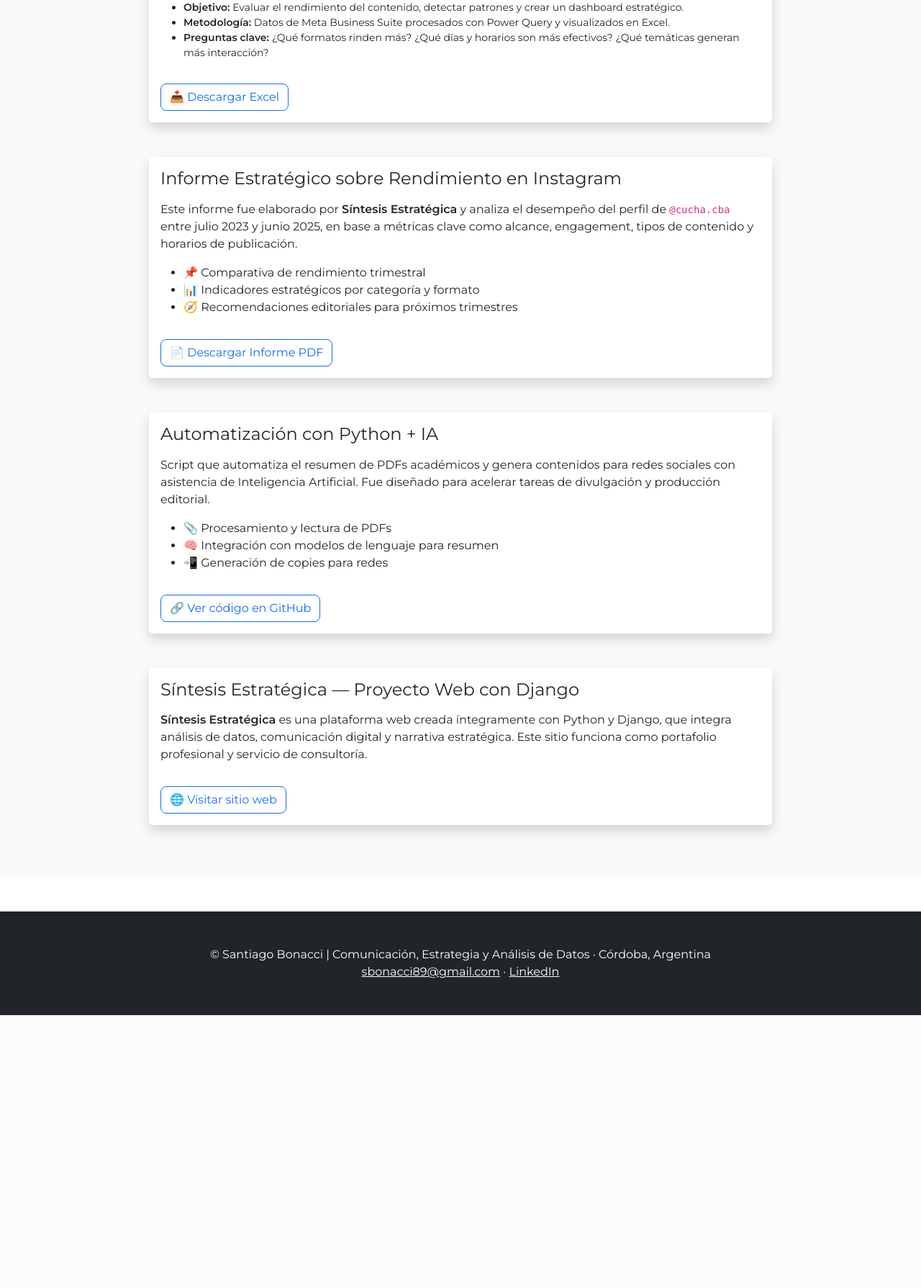
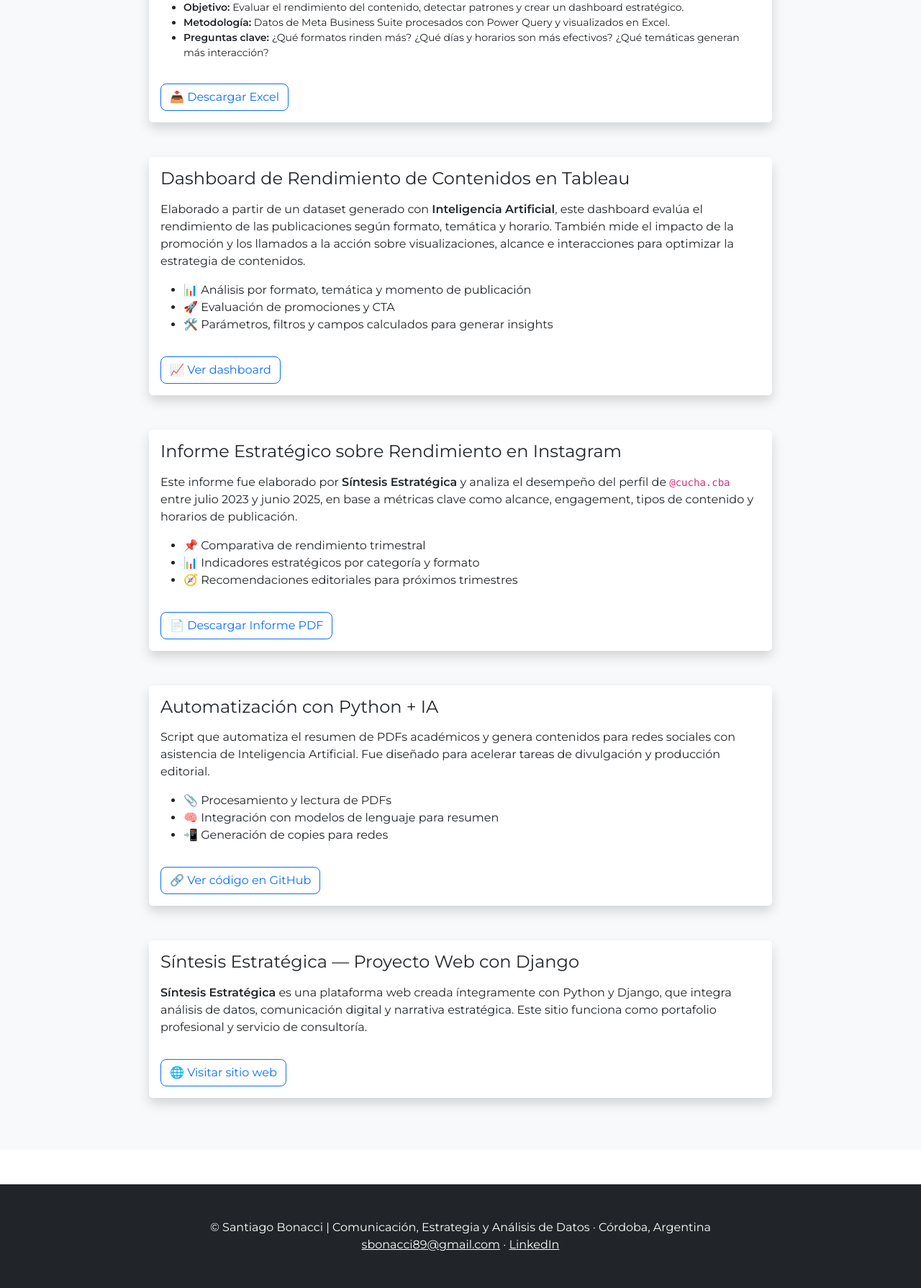
Before and after one commit to sbonacci33/mi_portfolio, a Flask app: page /trabajos in a window 1280 px wide. Shown: the part 614-2403 px from the top of the page at 72% size. Before the commit the page ends 2024 px from the top, so only its background shows below. Run offline with Flask 3, Linux system fonts and the light colour scheme; some libraries are stand-ins or nearby versions.

Commit message:
Add Tableau dashboard project and update Instagram report link

```diff
--- a/templates/trabajos.html
+++ b/templates/trabajos.html
@@ -42,6 +42,23 @@
                     </div>
                 </div>
 
+                <!-- Dashboard Tableau -->
+                <div class="card mb-5 shadow rounded border-0">
+                    <div class="card-body">
+                        <h4 class="card-title mb-3">Dashboard de Rendimiento de Contenidos en Tableau</h4>
+                        <p>
+                            Elaborado a partir de un dataset generado con <strong>Inteligencia Artificial</strong>, este dashboard evalúa el rendimiento de las publicaciones según formato, temática y horario.
+                            También mide el impacto de la promoción y los llamados a la acción sobre visualizaciones, alcance e interacciones para optimizar la estrategia de contenidos.
+                        </p>
+                        <ul>
+                            <li>📊 Análisis por formato, temática y momento de publicación</li>
+                            <li>🚀 Evaluación de promociones y CTA</li>
+                            <li>🛠️ Parámetros, filtros y campos calculados para generar insights</li>
+                        </ul>
+                        <a href="https://public.tableau.com/app/profile/santiago.bonacci/viz/EntregaFinalSantiagoBonacci/Inicio" target="_blank" class="btn btn-outline-primary mt-3">📈 Ver dashboard</a>
+                    </div>
+                </div>
+
                 <!-- Informe PDF -->
                 <div class="card mb-5 shadow rounded border-0">
                     <div class="card-body">
@@ -56,7 +73,7 @@
                             <li>🧭 Recomendaciones editoriales para próximos trimestres</li>
                         </ul>
 
-                        <a href="{{ url_for('static', filename='docs/Métricas Cuchá 23-25.pdf') }}" target="_blank" class="btn btn-outline-primary mt-3">📄 Descargar Informe PDF</a>
+                        <a href="{{ url_for('static', filename='docs/Informe Metricas Instagram Junio 2023 - Julio 2025.pdf') }}" target="_blank" class="btn btn-outline-primary mt-3">📄 Descargar Informe PDF</a>
                     </div>
                 </div>
 
```
